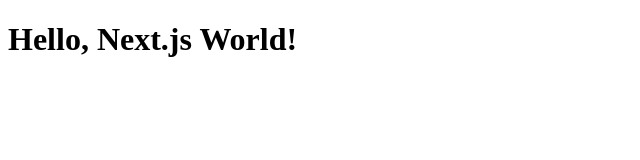
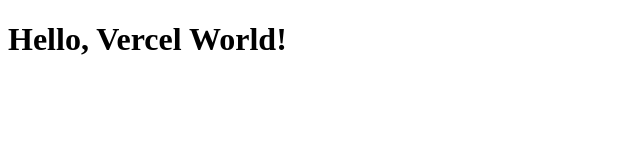
Before and after one commit to ashtonbach/agent-showcase, a Next.js app: page / in a window 1280 px wide. Shown: the top 160 px of the page, without its empty margins (0-640 px from the left). Built offline with nearby package versions, Linux system fonts and the light colour scheme.

Commit message:
Change heading to Vercel World

```diff
--- a/app/page.tsx
+++ b/app/page.tsx
@@ -1,3 +1,3 @@
 export default function Page() {
-  return <h1>Hello, Next.js World!</h1>;
+  return <h1>Hello, Vercel World!</h1>;
 }
```
Also changed, not shown: tsconfig.json (+11 -3 lines).
